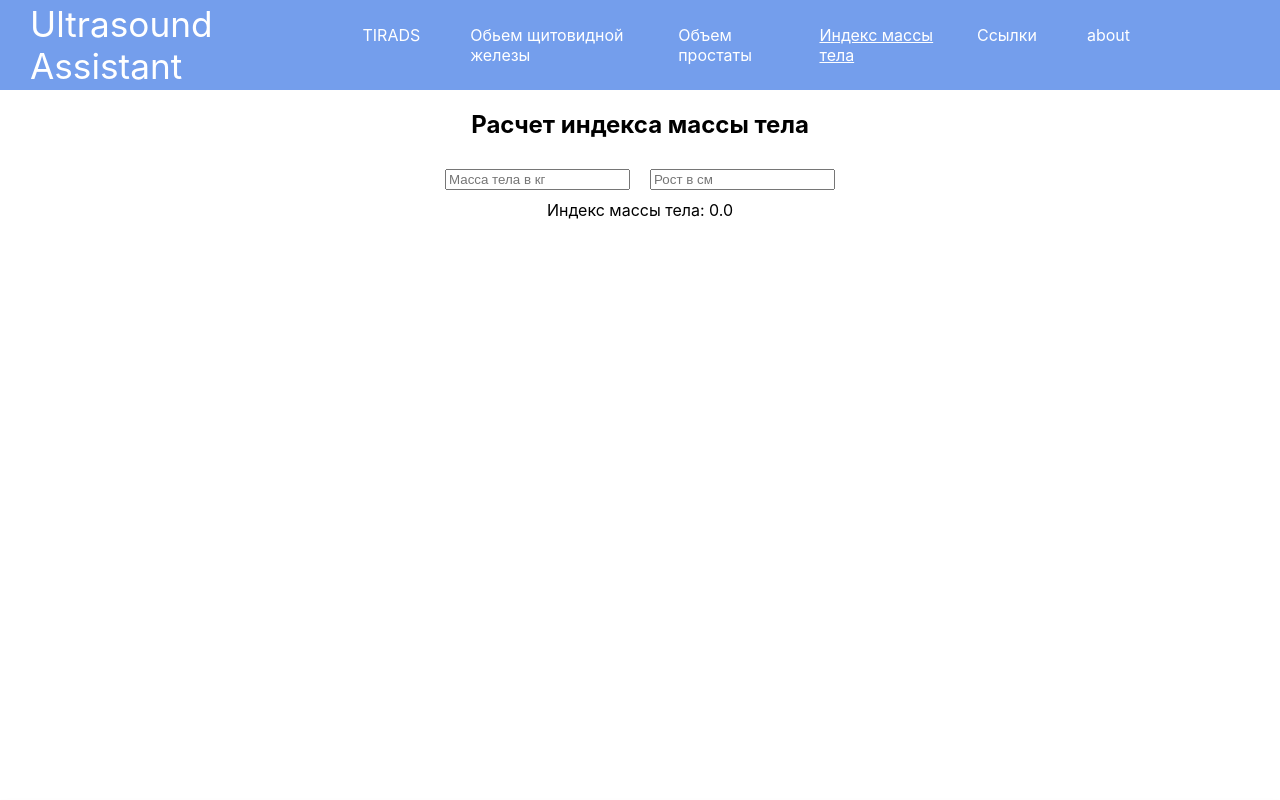
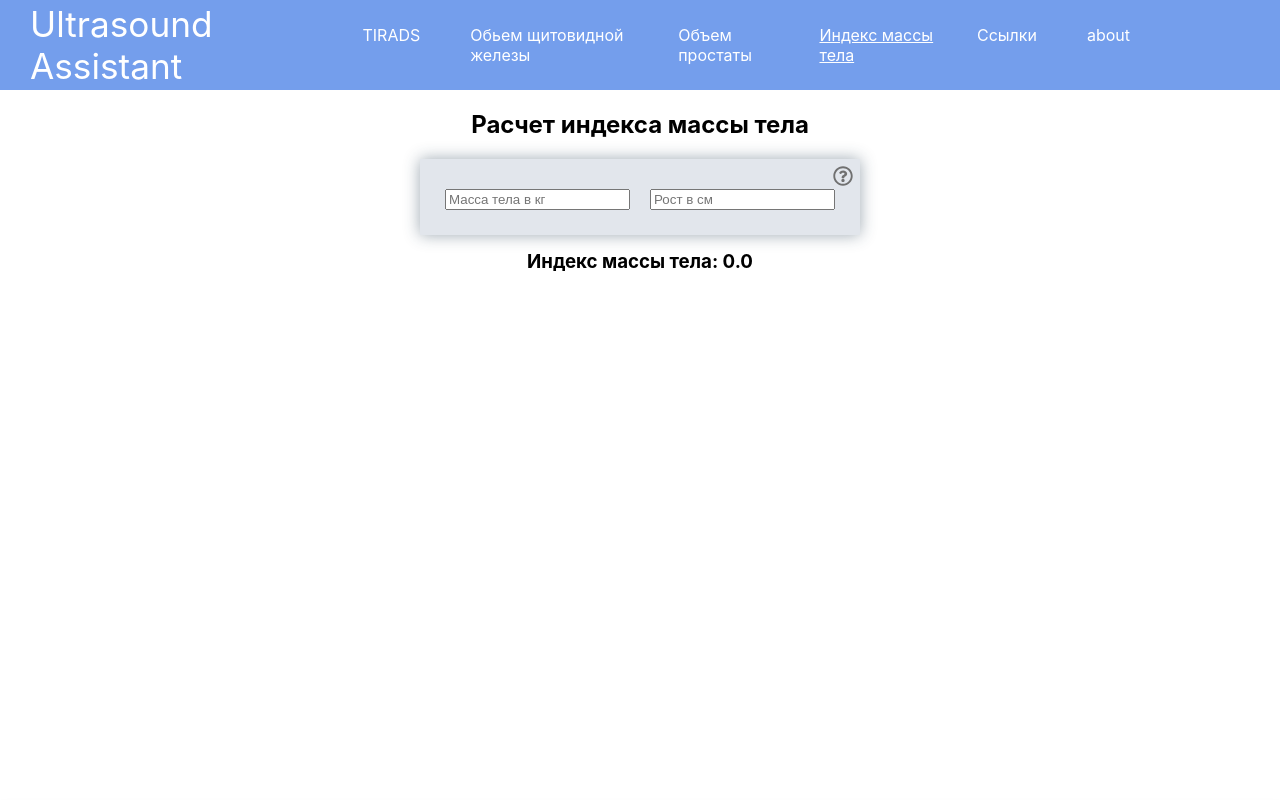
Before and after one commit to vadicusrad/acr-tirads, a React (Create React App) app: page /body_mass_index in a window 1280 px wide. Shown: the top 800 px of the page. Built offline with nearby package versions, Linux system fonts and the light colour scheme.

Commit message:
Added question icon and css styles for bodyMassIndex component

```diff
--- a/src/Components/BudyMassIndex/BodyMassIndex.css
+++ b/src/Components/BudyMassIndex/BodyMassIndex.css
@@ -1,8 +1,17 @@
+.bodyMassIndex-inputs {
+  background: rgba(120, 135, 163, 0.212);
+  box-shadow: 0px 0px 15px 0px rgb(34 60 80 / 44%);
+  padding: 20px 15px 15px 15px;
+  position: relative;
+}
 .bodyMassIndex-inputs input {
   margin: 10px;
 }
 .bodyMassIndex-result {
   text-align: center;
+  /* display: flex;
+  justify-content: center; */
+  padding: 15px;
 }
 
 @media screen and (max-width: 500px) {
--- a/src/Components/BudyMassIndex/BodyMassIndex.js
+++ b/src/Components/BudyMassIndex/BodyMassIndex.js
@@ -1,5 +1,7 @@
 import "./BodyMassIndex.css";
 import { useState } from "react";
+import QuestionIcon from "../Icons/QuestionIcon/QuestionIcon";
+import REFERENCEINFORMATION from "../ReferenceInformation/ReferenceInformation";
 
 function BodyMassIndex() {
   const [bodyParams, setBodyParams] = useState({ mass: 0, height: 1 });
@@ -19,6 +21,7 @@ function BodyMassIndex() {
     <div className="component bodyMassIndex">
       <h2 className="component-title">Расчет индекса массы тела</h2>
       <div className="bodyMassIndex-inputs">
+        <QuestionIcon reference={REFERENCEINFORMATION.bodyMassIndex} />
         <input
           placeholder="Масса тела в кг"
           name="mass"
@@ -36,10 +39,10 @@ function BodyMassIndex() {
         />
       </div>
       <div className="bodyMassIndex-result">
-        {`Индекс массы тела: ${bodyMassIndexCalc(
-          bodyParams.mass,
-          bodyParams.height
-        )}`}
+        <h3>
+          Индекс массы тела:{" "}
+          {bodyMassIndexCalc(bodyParams.mass, bodyParams.height)}
+        </h3>
       </div>
     </div>
   );
--- a/src/Components/Icons/QuestionIcon/QuestionIcon.css
+++ b/src/Components/Icons/QuestionIcon/QuestionIcon.css
@@ -1,7 +1,7 @@
 .question {
   position: absolute;
-  right: 10px;
-  top: 10px;
+  right: 7px;
+  top: 7px;
   width: 20px;
   cursor: pointer;
 }
--- a/src/Components/ProstateVolumeCalc/ProstateVolumeCalc.css
+++ b/src/Components/ProstateVolumeCalc/ProstateVolumeCalc.css
@@ -4,7 +4,7 @@
   align-items: center;
   background: rgba(120, 135, 163, 0.212);
   box-shadow: 0px 0px 15px 0px rgb(34 60 80 / 44%);
-  padding: 45px 15px 15px 15px;
+  padding: 35px 15px 15px 15px;
   position: relative;
 }
 
--- a/src/Components/ReferenceInformation/ReferenceInformation.js
+++ b/src/Components/ReferenceInformation/ReferenceInformation.js
@@ -10,6 +10,7 @@ const REFERENCEINFORMATION = {
   echogenicFoci:
     "Крупные артефакты по типу 'хвоста кометы': V-образные > 1мм, в кистозных компонентах. Макрокальцификации: вызывают акустическое затенение. Периферические: полноcтью или частично вдоль края. Точечные эхогенные очаги: могут иметь небольшие артефакты с 'хвостом кометы'",
   prostateVolumeCalc: "Формула расчета: Объем = A*B*C*0.52",
+  bodyMassIndex: "Индекс массы тела = масса(кг)/рост*рост(м)",
 };
 
 export default REFERENCEINFORMATION;
```
